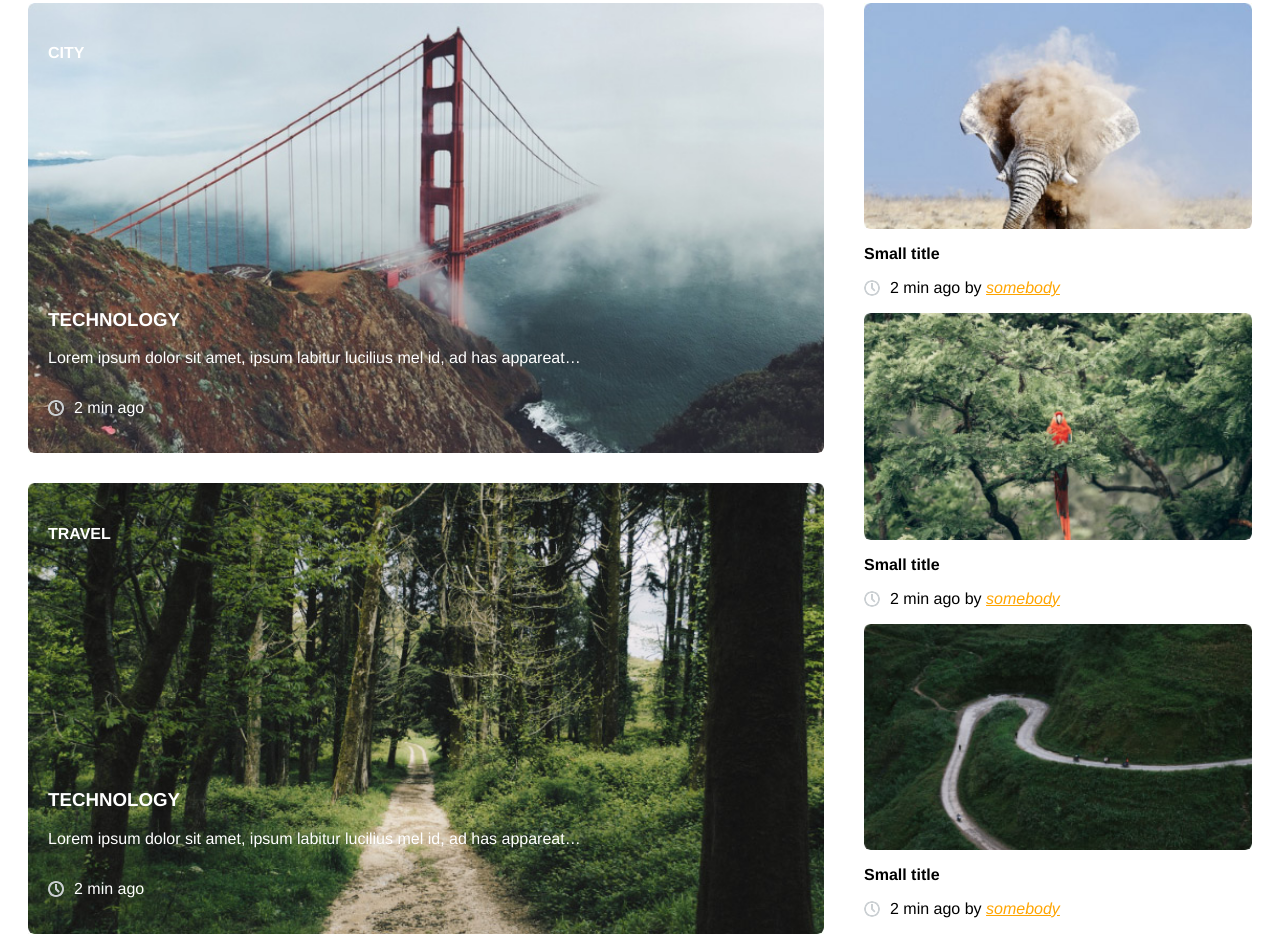
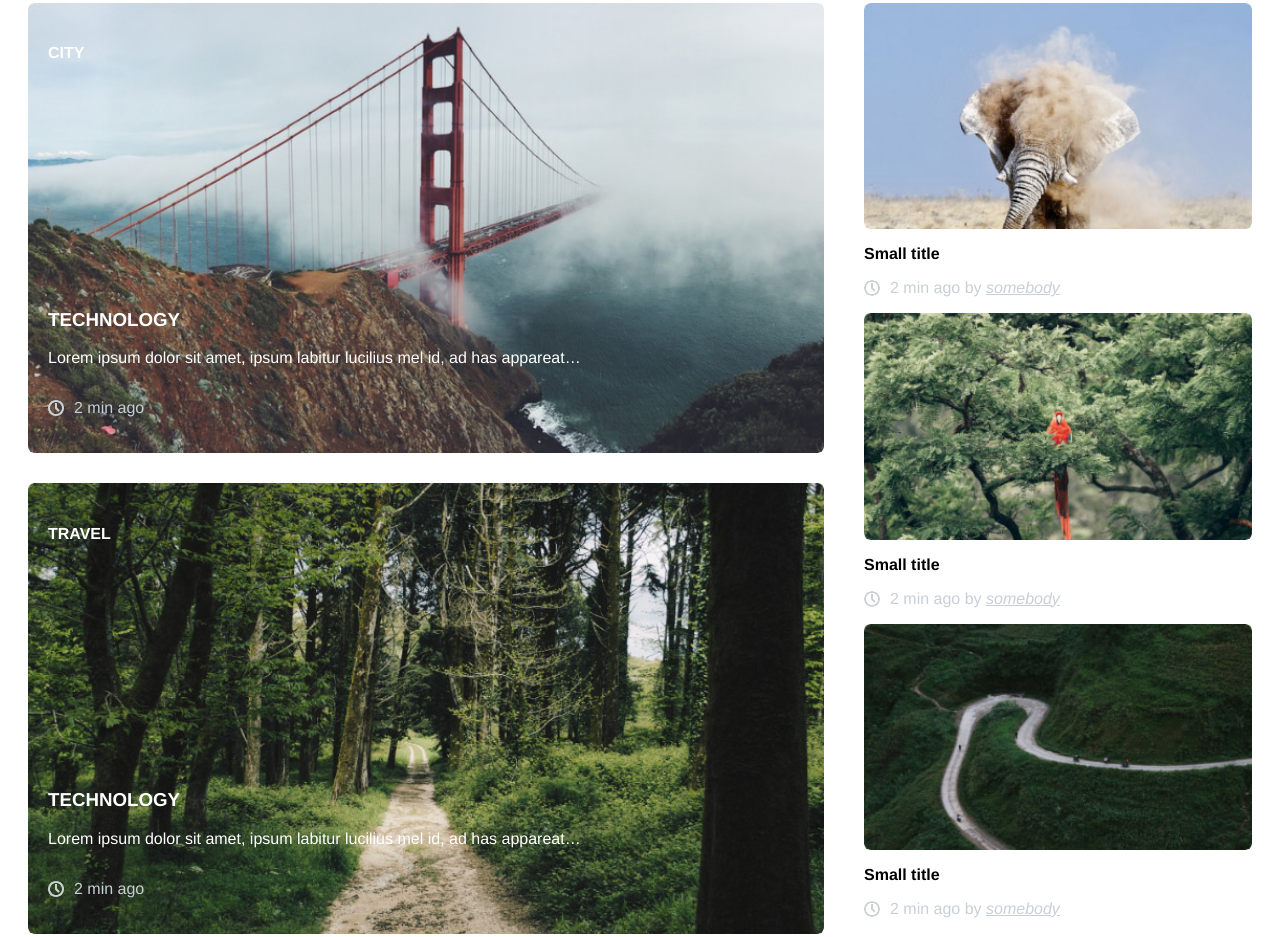
Before and after one commit to Aleksanderl1993/pagepro, a website built with webpack: page src/html/index.html in a window 1280 px wide. Shown: the part 1046-1983 px from the top of the page. Built offline with nearby package versions, Linux system fonts and the light colour scheme; a web font is replaced by a local one.

Commit message:
Now is done.

```diff
--- a/src/style/main.scss
+++ b/src/style/main.scss
@@ -73,14 +73,14 @@
 .article-time {
     display: flex;
     align-items: center;
-
+    color: $color-grey-light;
     p {
         margin-left: 10px;
     }
     a {
-        color: orange;
         text-decoration: underline;
         font-style: italic;
+        color: $color-grey-light;
     }
 }
 
```
